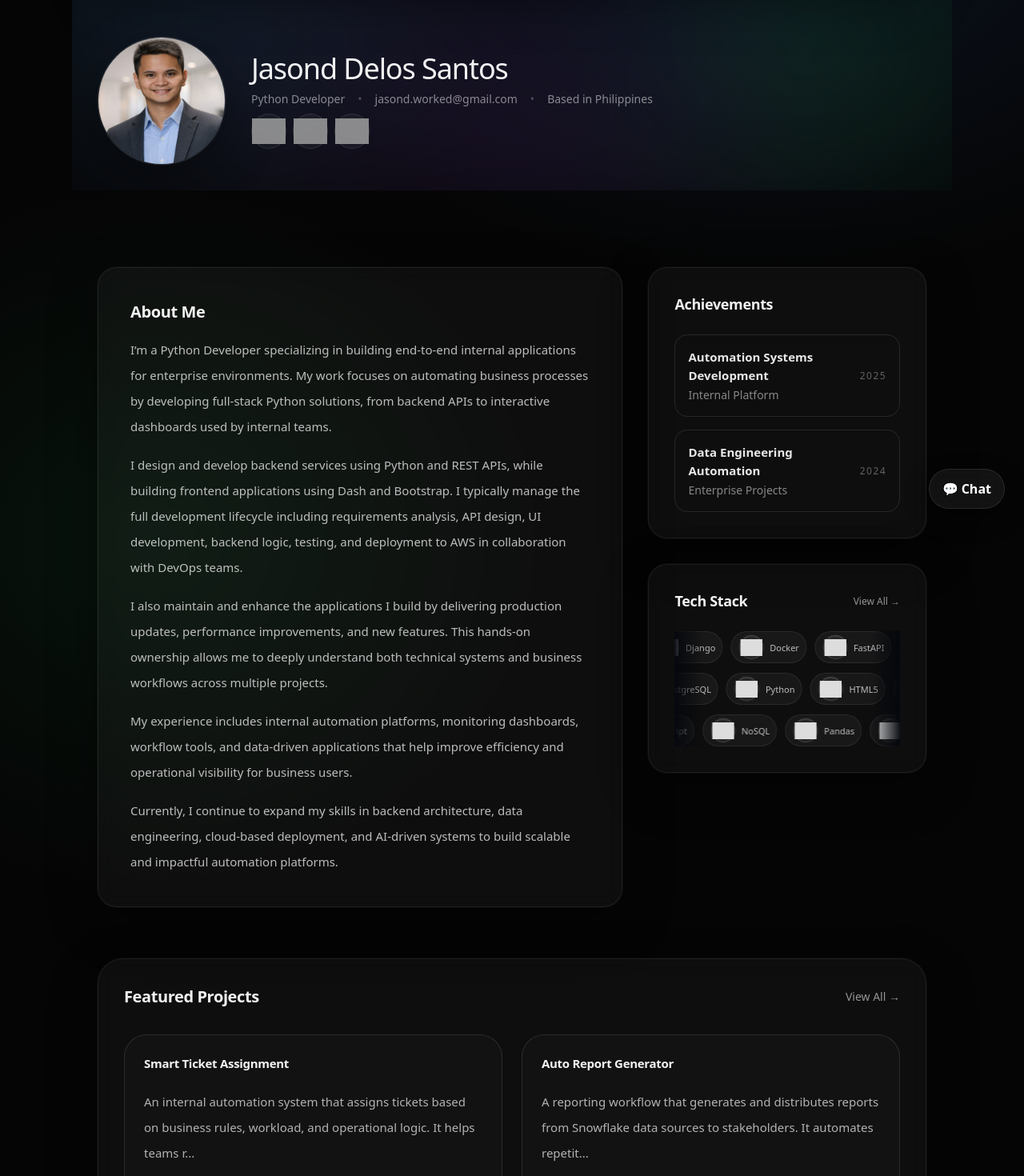
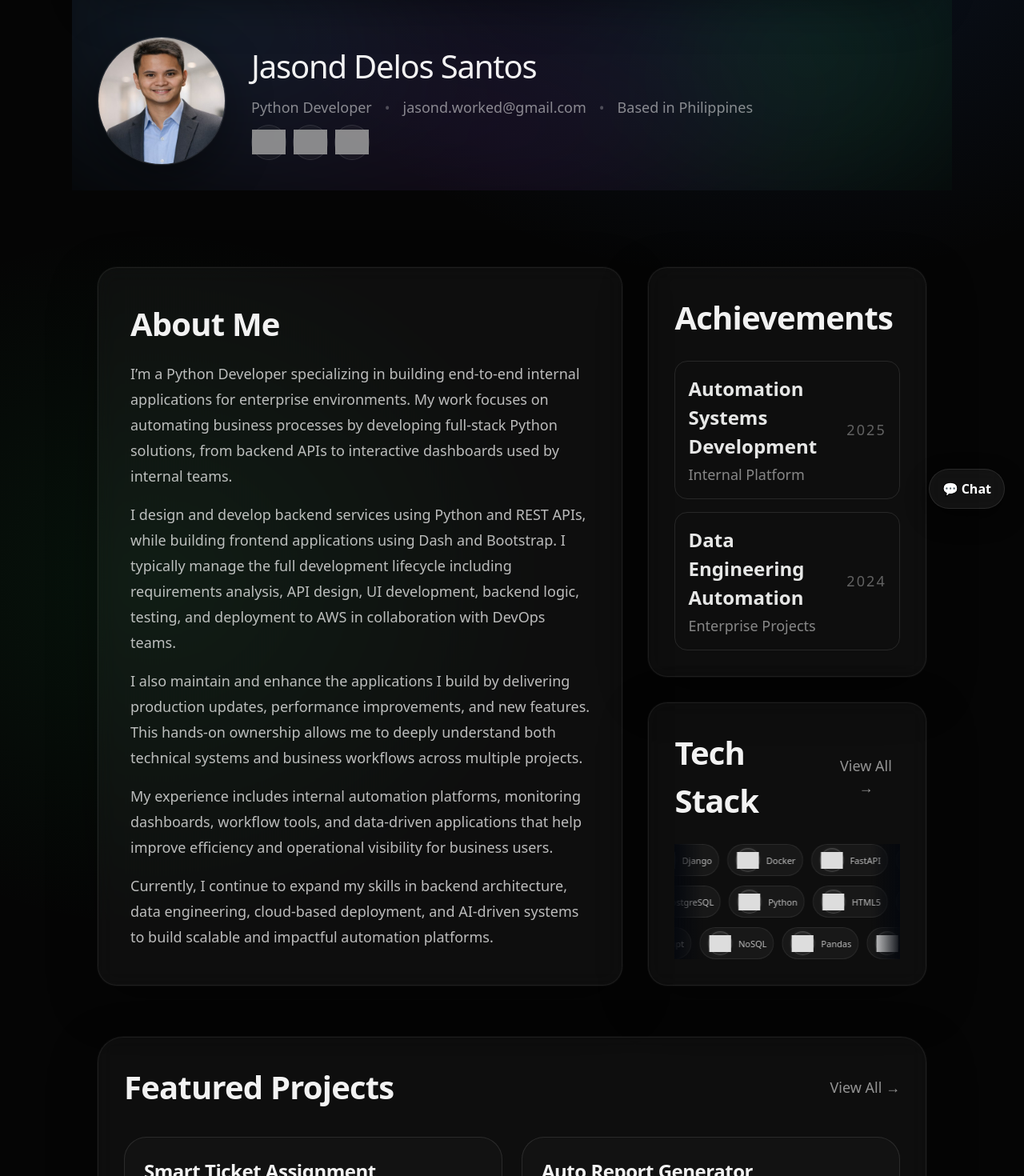
Before and after one commit to jasondee1992/my_portfolio, a Next.js app: page / in a window 1280 px wide. Shown: the part 140-1610 px from the top of the page at 80% size. Built offline with nearby package versions, Linux system fonts and the light colour scheme; grey boxes are pictures that could not be loaded.

Commit message:
home page

```diff
--- a/src/components/redesign/FeaturedProjects.tsx
+++ b/src/components/redesign/FeaturedProjects.tsx
@@ -76,7 +76,7 @@ function ExpandableDescription({
 
   return (
     <div>
-      <p className="text-[15px] leading-8 text-white/68">{visibleText}</p>
+      <p className="type-card-body leading-8 text-white/68">{visibleText}</p>
 
       {isLong && (
         <button
@@ -96,11 +96,11 @@ export default function FeaturedProjects() {
     <section className="container-page mt-16">
       <div className="glass-card rounded-[32px] p-6 md:p-8">
         <div className="mb-8 flex items-center justify-between">
-          <h2 className="text-[20px] font-semibold tracking-[-0.02em] text-white/95">
+          <h2 className="type-section-title font-semibold tracking-[-0.02em] text-white/95">
             Featured Projects
           </h2>
 
-          <button className="text-sm text-white/55 transition hover:text-white/80">
+          <button className="type-card-body text-white/55 transition hover:text-white/80">
             View All →
           </button>
         </div>
@@ -111,7 +111,7 @@ export default function FeaturedProjects() {
               key={project.title}
               className="rounded-[28px] border border-white/10 bg-white/[0.02] p-6 transition hover:border-white/15 hover:bg-white/[0.03]"
             >
-              <h3 className="text-[15px] font-semibold tracking-[-0.02em] text-white/95">
+              <h3 className="type-card-title font-semibold tracking-[-0.02em] text-white/95">
                 {project.title}
               </h3>
 
--- a/src/components/redesign/Hero.tsx
+++ b/src/components/redesign/Hero.tsx
@@ -63,12 +63,12 @@ export default function Hero() {
           {/* Right content */}
           <div className="flex-1">
             {/* 2. Name smaller */}
-            <h1 className="section-title text-3xl font-smaller tracking-tight md:text-4xl">
+            <h1 className="type-page-title section-title font-smaller tracking-tight">
               Jasond Delos Santos
             </h1>
 
             {/* 4. plain words only, no rounded backgrounds */}
-            <div className="mt-2 flex flex-wrap items-center gap-x-4 gap-y-2 text-xs text-white/50 md:text-sm">
+            <div className="type-card-body mt-2 flex flex-wrap items-center gap-x-4 gap-y-2 text-white/50">
               {metaItems.map((item, index) => (
                 <div key={item} className="flex items-center gap-4">
                   <span>{item}</span>
--- a/src/components/redesign/InfoCards.tsx
+++ b/src/components/redesign/InfoCards.tsx
@@ -45,11 +45,11 @@ export default function InfoCards() {
     <section className="container-page mt-24 grid gap-8 md:grid-cols-[minmax(0,1.7fr)_minmax(0,0.9fr)]">
       {/* LEFT - ABOUT */}
       <div className="glass-card soft-hover rounded-3xl p-8 md:p-10">
-        <h2 className="mb-4 text-[20px] font-semibold tracking-[-0.02em] text-white/95">
+        <h2 className="type-section-title mb-4 font-semibold tracking-[-0.02em] text-white/95">
           About Me
         </h2>
 
-        <div className="space-y-4 text-[15px] leading-8 text-white/72">
+        <div className="type-page-body space-y-4 leading-8 text-white/72">
           {aboutParagraphs.map((paragraph) => (
             <p key={paragraph}>{paragraph}</p>
           ))}
@@ -60,35 +60,35 @@ export default function InfoCards() {
       <div className="min-w-0 flex flex-col gap-8">
         {/* ACHIEVEMENTS */}
         <div className="glass-card min-w-0 rounded-3xl p-8">
-          <h2 className="mb-6 text-[18px] font-semibold tracking-[-0.02em] text-white/95">
+          <h2 className="type-section-title mb-6 font-semibold tracking-[-0.02em] text-white/95">
             Achievements
           </h2>
 
           <div className="space-y-4">
             <div className="flex items-center justify-between rounded-2xl border border-white/10 p-4">
               <div>
-                <p className="text-[15px] font-semibold text-white/90">
+                <p className="type-card-title font-semibold text-white/90">
                   Automation Systems Development
                 </p>
-                <p className="mt-1 text-sm text-white/50">
+                <p className="type-card-body mt-1 text-white/50">
                   Internal Platform
                 </p>
               </div>
-              <span className="text-xs font-medium tracking-[0.12em] text-white/35">
+              <span className="type-card-body font-medium tracking-[0.12em] text-white/35">
                 2025
               </span>
             </div>
 
             <div className="flex items-center justify-between rounded-2xl border border-white/10 p-4">
               <div>
-                <p className="text-[15px] font-semibold text-white/90">
+                <p className="type-card-title font-semibold text-white/90">
                   Data Engineering Automation
                 </p>
-                <p className="mt-1 text-sm text-white/50">
+                <p className="type-card-body mt-1 text-white/50">
                   Enterprise Projects
                 </p>
               </div>
-              <span className="text-xs font-medium tracking-[0.12em] text-white/35">
+              <span className="type-card-body font-medium tracking-[0.12em] text-white/35">
                 2024
               </span>
             </div>
@@ -98,11 +98,11 @@ export default function InfoCards() {
         {/* TECH STACK */}
         <div className="glass-card rounded-3xl p-8">
           <div className="mb-6 flex items-center justify-between">
-            <h2 className="text-[18px] font-semibold tracking-[-0.02em] text-white/95">
+            <h2 className="type-section-title font-semibold tracking-[-0.02em] text-white/95">
               Tech Stack
             </h2>
 
-            <button className="text-[12px] text-white/55 transition hover:text-white/50">
+            <button className="type-card-body text-white/55 transition hover:text-white/50">
               View All →
             </button>
           </div>
--- a/src/components/redesign/QuoteBlock.tsx
+++ b/src/components/redesign/QuoteBlock.tsx
@@ -11,18 +11,18 @@ export default function QuoteBlock() {
       >
         <div className="text-white/25 text-3xl">”</div>
 
-        <p className="mx-auto mt-4 max-w-3xl text-xl italic leading-9 text-white/72">
+        <p className="type-page-body mx-auto mt-4 max-w-3xl italic leading-9 text-white/72">
           I enjoy building systems that reduce manual work, improve visibility,
           and turn complexity into something simple and usable.
         </p>
 
-        <div className="mt-6 text-sm text-white/45">
+        <div className="type-card-body mt-6 text-white/45">
           — JasonD
         </div>
 
         <div className="mx-auto mt-10 h-px max-w-3xl bg-white/10" />
 
-        <p className="mt-8 text-sm text-white/45">
+        <p className="type-card-body mt-8 text-white/45">
           You’re viewing a premium portfolio prototype built with Next.js.
         </p>
       </div>
```
